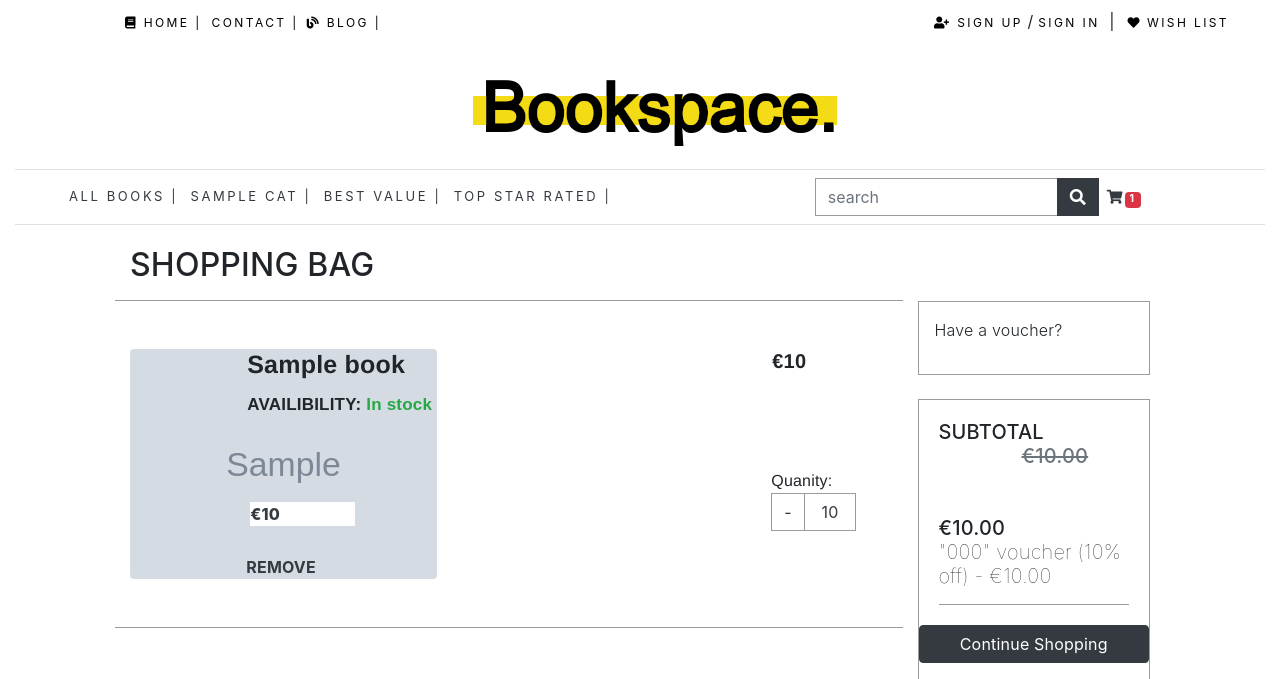
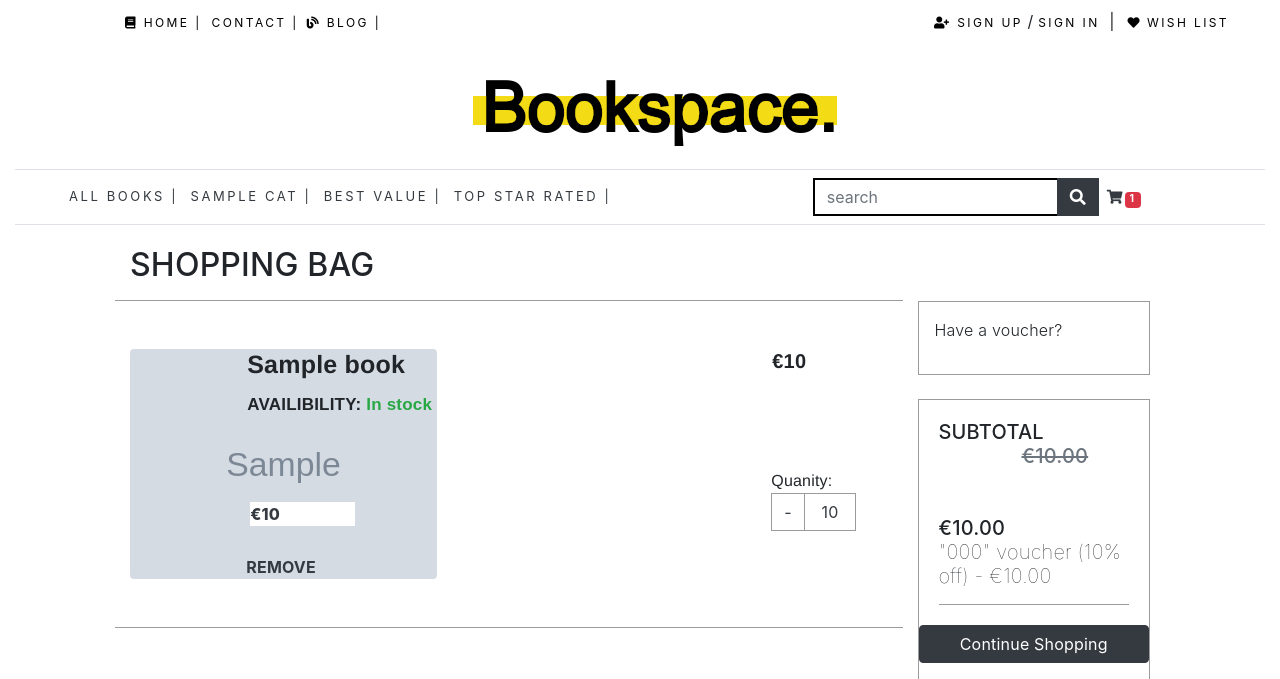
Before and after one commit to taiwo0007/Book-Store-Group-Project, a Django app: template store/cart/templates/cart.html in a window 1280 px wide. Shown: the top 679 px of the page. Run offline with Django 3.2, Linux system fonts and the light colour scheme; the template is opened without the code that fills it: most values are stand-ins (such as "Sample title", 1, 10 or a date in 2020); grey boxes marked "Sample" are stand-in pictures; some libraries are stand-ins or nearby versions.

Commit message:
synopsis change'

```diff
--- a/store/shop/templates/navbar.html
+++ b/store/shop/templates/navbar.html
@@ -22,7 +22,7 @@
       {% if item_count > 0 %}
       <form class="form-inline my-2 my-lg-0"  style="margin-right: 0px;" action="{% url 'search_app:searchResult'%}" method="get">
         {% csrf_token %}
-        <input style="border: 1px solid #9b9b9b" class="form-control mr-sm-2 rounded-0" type="search" placeholder="search" aria-label="Search" name="q">
+        <input style="border: 2px solid black" class="form-control mr-sm-2 rounded-0" type="search" placeholder="search" aria-label="Search" name="q">
         <!--<button class="btn btn-dark my-1 my-sm-0" type="submit">Search</button>-->
           <button style="margin-left: -40px;" class="btn btn-dark  rounded-0" type="submit"><i class="fas fa-search"></i></button>
       </form>
@@ -30,7 +30,7 @@
       <ul  class="navbar-nav mr-auto">
 
           <li style="margin-right: 100px;" class="nav-item">
-          <a class=" text-dark nav-link" href="{% url 'cart:cart_detail' %}"><i class="fas fa-shopping-cart"></i><span class="badge badge-danger">{{item_count}}</span></a>
+          <a class=" text-dark nav-link" href="{% url 'cart:cart_detail' %}"><i class="fas fa-shopping-cart"></i><span class="  badge badge-danger">{{item_count}}</span></a>
 
         </li>
 
@@ -39,9 +39,9 @@
         {%else %}
         <form style="margin-right: 160px;" class="form-inline my-2 my-lg-0" action="{% url 'search_app:searchResult'%}" method="get">
           {% csrf_token %}
-          <input style="border: 1px solid #9b9b9b" class="form-control mr-sm-2 rounded-0" type="search" placeholder="search" aria-label="Search" name="q">
+          <input id="searcher" style="border: 1px solid #9b9b9b" class="form-control mr-sm-2 rounded-0" type="search" placeholder="search" aria-label="Search" name="q">
           <!--<button style="" class="btn btn-dark my-2 my-sm-0" type="submit">Search</button>-->
-          <button style="margin-left: -40px;" class="btn btn-dark  rounded-0" type="submit"><i class="fas fa-search"></i></button>
+          <button style="margin-left: -40px;" class="btn btn-dark  rounded-0" type="submit"><i class=" fas fa-search"></i></button>
 
         </form>
 
--- a/store/shop/templates/shop/book.html
+++ b/store/shop/templates/shop/book.html
@@ -50,7 +50,7 @@
 
 
                         {% endfor %}
-                        {% if half %}
+                        {% if half  %}
                         <i class="fas fa-star-half-alt text-warning"></i>
                         {% endif %}
                         {% for b in "x"|rjust:greyStars%}
--- a/store/shop/views.py
+++ b/store/shop/views.py
@@ -135,6 +135,9 @@ def book_detail(request, category_slug, book_slug):
     if total >= 4.5 and total < 5:
         rounded = 4
         half = True
+    if total >= 5:
+        rounded = 5
+        half = False
 
     print(rounded)
     UserImage = UserProfile.objects.all()
```
Also changed, not shown: store/db.sqlite3.
